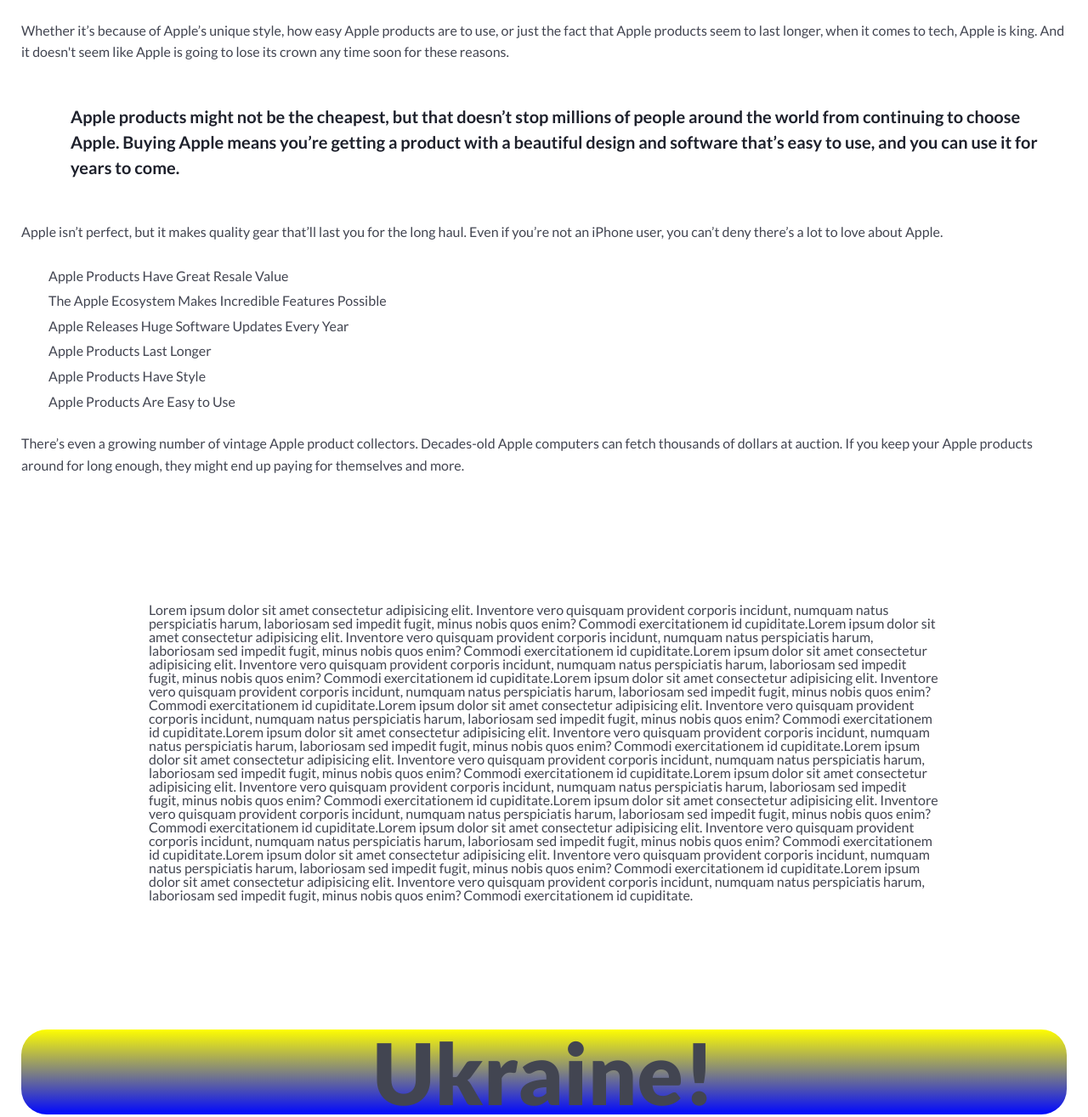
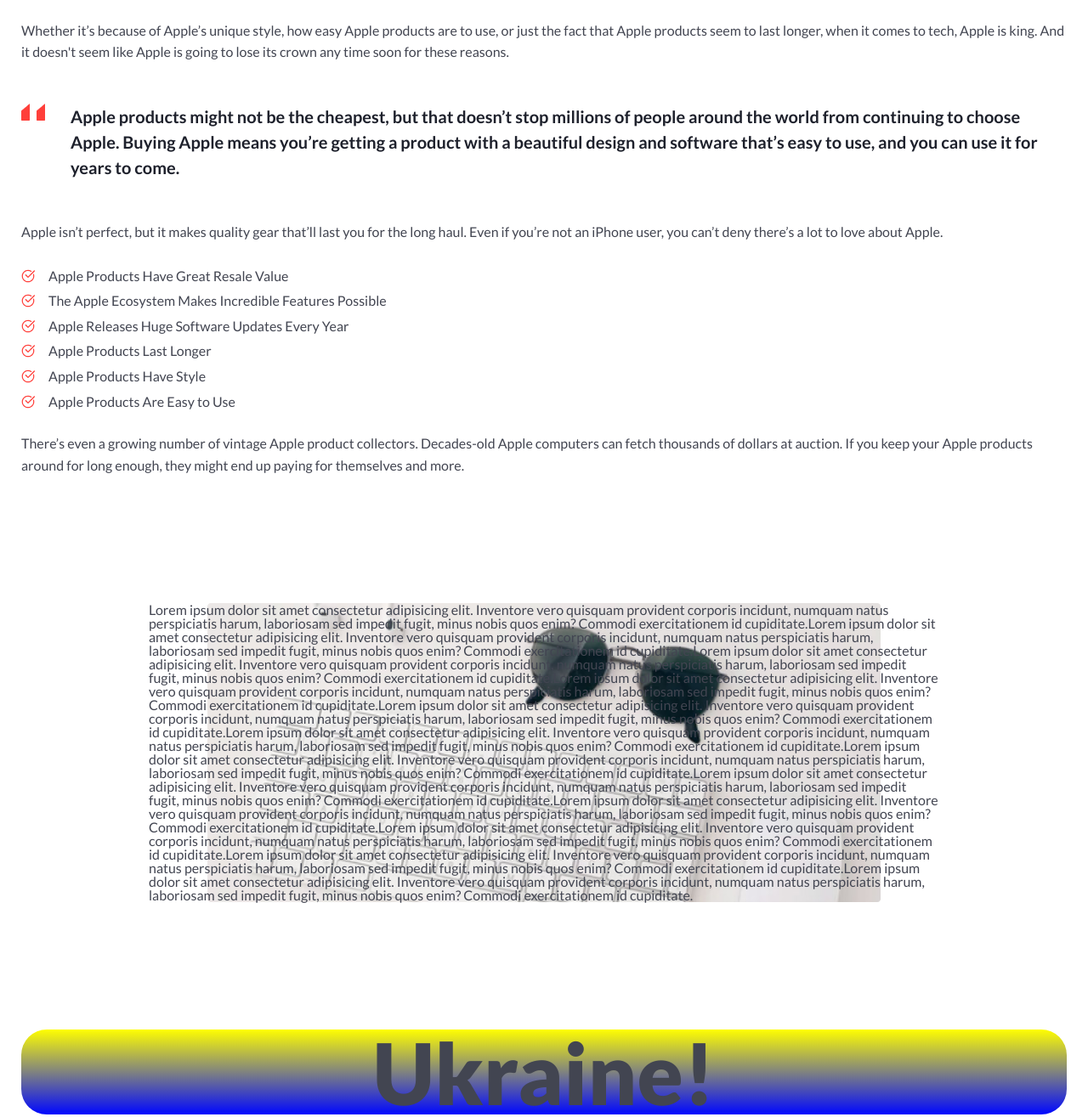
Before and after one commit to Atio92/lesson_7, a plain HTML site: page index.html in a window 1280 px wide. Shown: the part 734-2049 px from the top of the page at 85% size. Drawn offline with Linux system fonts and the light colour scheme; the site is published under a folder, as on GitHub Pages, so addresses that start at the root find nothing.

Commit message:
Add files via upload

```diff
--- a/css/style.css
+++ b/css/style.css
@@ -41,10 +41,10 @@ body{
 .main__text li{
 	margin-bottom: 4px;
 	padding-left: 32px;
-	background: url(/img/icons/check.svg) 0 5px no-repeat;
+	background: url(../img/icons/check.svg) 0 5px no-repeat;
 }
 .quoute {
-	background: url(/img/icons/braces.png) 0 0 no-repeat;
+	background: url(../img/icons/braces.png) 0 0 no-repeat;
 	padding-left: 58px;
 	margin-bottom: 48px;
 }
@@ -54,7 +54,7 @@ body{
 }
 .main{
 	margin: 150px;
-	background: url(/img/image.png) 50% 50% / contain no-repeat fixed;
+	background: url(../img/image.png) 50% 50% / contain no-repeat fixed;
 }
 .main-middle p{
 	font-size: 100px;
@@ -65,7 +65,7 @@ body{
 	text-align: center;
 }
 .repeat p{
-	background: url(/img/repeat.jpeg)0 0 / 150px repeat;
+	background: url(../img/repeat.jpeg)0 0 / 150px repeat;
 	color: black;
 	font-size: 100px;
 	font-weight: 900;
@@ -75,7 +75,7 @@ body{
 .multi-bgc{
 	min-width: 750px;
 	min-height: 300px;
-	background: url(/img/image.png) 50% 120px / 250px no-repeat, url(/img/image.png) 50% 60px / 500px no-repeat, url(/img/repeat.jpeg)0 0 / 150px repeat;
+	background: url(../img/image.png) 50% 120px / 250px no-repeat, url(../img/image.png) 50% 60px / 500px no-repeat, url(../img/repeat.jpeg)0 0 / 150px repeat;
 	font-size: 50px;
 	color: white;
 	text-align: center;
```
